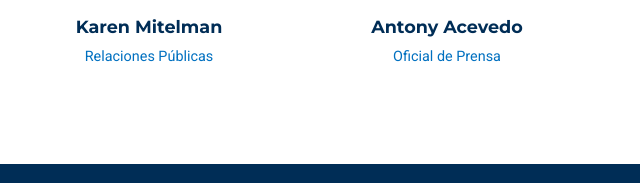
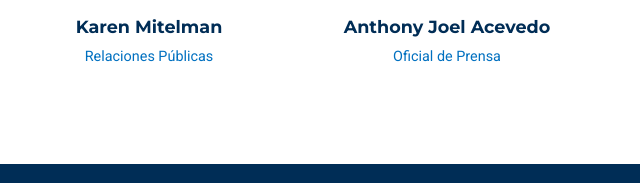
Before and after one commit to fotojuanmanuel/Tes, a plain HTML site: page website/index.html in a window 1280 px wide. Shown: the part 9062-9245 px from the top of the page, 640-1280 px from the left. Drawn offline with Linux system fonts and the light colour scheme.

Commit message:
Restore Anthony Joel Acevedo name

```diff
--- a/website/index.html
+++ b/website/index.html
@@ -938,8 +938,8 @@
                 </div>
 
                 <div class="team-member">
-                    <img src="images/team/member-11.jpg" alt="Antony Acevedo" class="team-member-img">
-                    <h3 class="team-member-name">Antony Acevedo</h3>
+                    <img src="images/team/member-11.jpg" alt="Anthony Joel Acevedo" class="team-member-img">
+                    <h3 class="team-member-name">Anthony Joel Acevedo</h3>
                     <p class="team-member-position">Oficial de Prensa</p>
                 </div>
 
```
